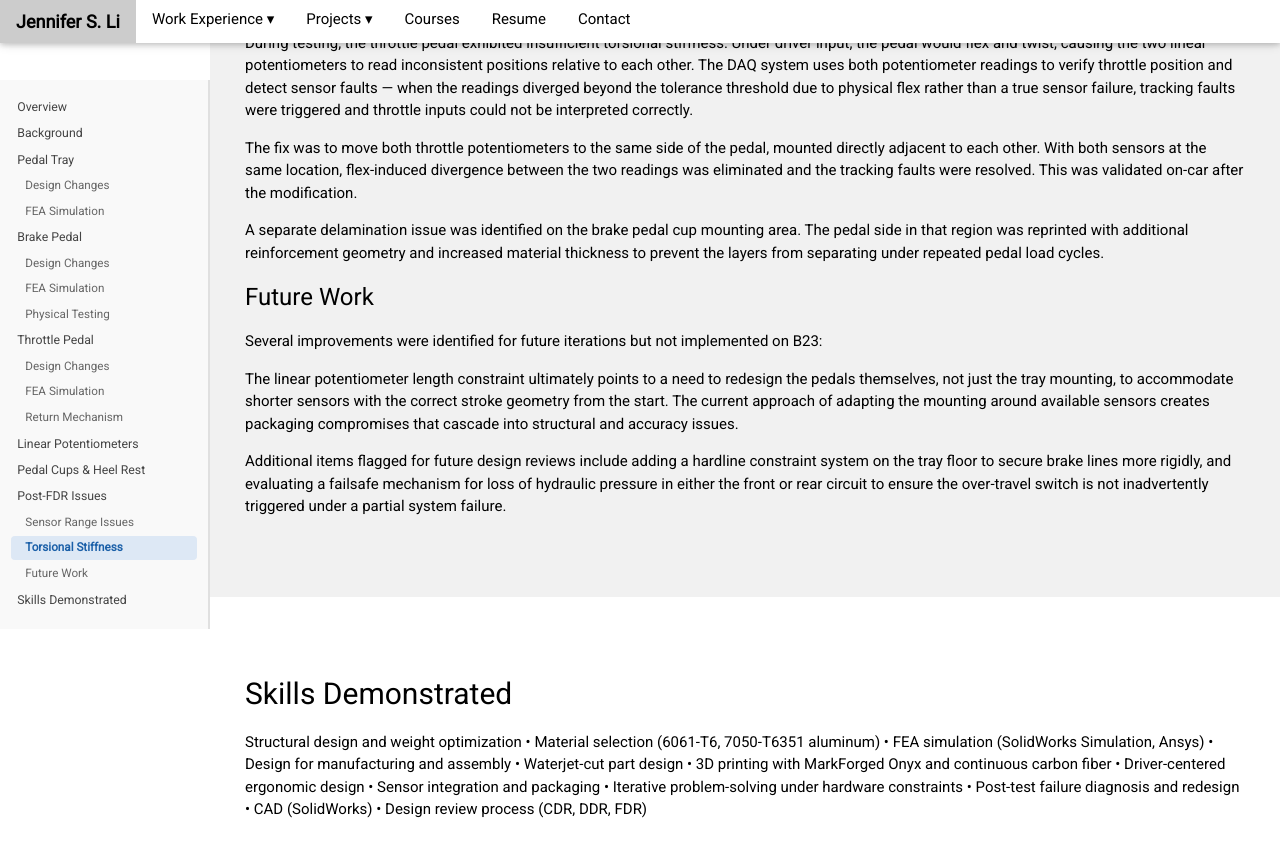
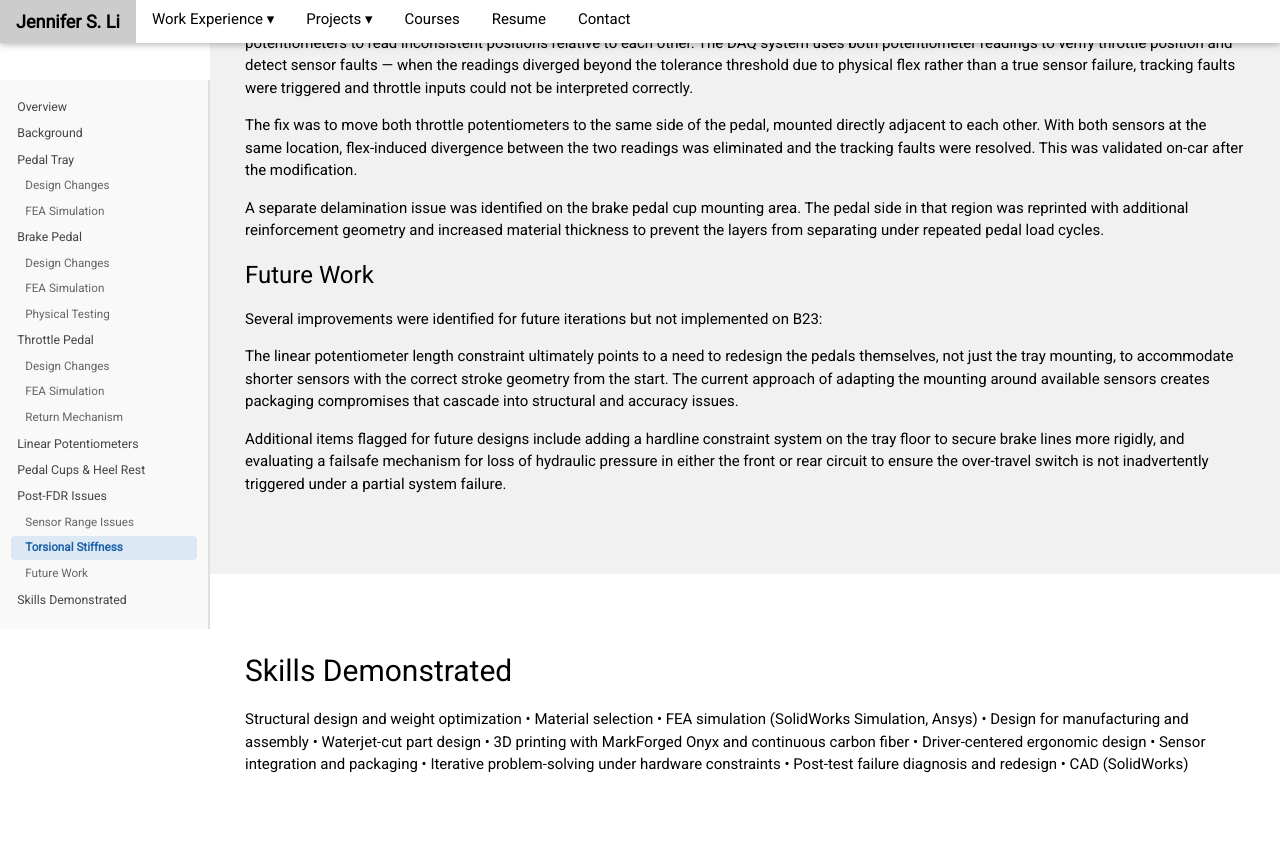
Before and after one commit to jsli905/jsli905.github.io, a Jekyll site: the page projects/bfr/pedals.html, which Jekyll copies as it is, in a window 1280 px wide and 900 px high, scrolled down 4214 px. Shown: the top 857 px of the window. Built offline with Jekyll 4.4.1, drawn with Linux system fonts in a browser that asks for light colours; comment, search, counter and statistics services are not loaded; some of the changed text lies outside the part shown.

Commit message:
Update pedals.html

```diff
--- a/projects/bfr/pedals.html
+++ b/projects/bfr/pedals.html
@@ -530,9 +530,9 @@
 <!-- Post-FDR Issues -->
 <section id="post-fdr" class="w3-padding-64 w3-light-grey">
   <div class="max-width">
-    <h2>Post-FDR Issues and Iterations</h2>
+    <h2>Testing Issues and Iterations</h2>
     <p>
-      The pedal tray went through several significant redesign cycles after FDR as issues were discovered during assembly and on-car testing. These are documented here both for
+      The pedal tray went through several significant redesign cycles after testing began as issues were discovered during  on-car testing. These are documented here both for
       completeness and because they represent the bulk of the real engineering problem-solving work on this subsystem.
     </p>
 
@@ -582,7 +582,7 @@
       structural and accuracy issues.
     </p>
     <p>
-      Additional items flagged for future design reviews include adding a hardline
+      Additional items flagged for future designs include adding a hardline
       constraint system on the tray floor to secure brake lines more rigidly, and
       evaluating a failsafe mechanism for loss of hydraulic pressure in either the front
       or rear circuit to ensure the over-travel switch is not inadvertently triggered
@@ -596,12 +596,12 @@
   <div class="max-width">
     <h2>Skills Demonstrated</h2>
     <p>
-      Structural design and weight optimization • Material selection (6061-T6, 7050-T6351 aluminum) •
+      Structural design and weight optimization • Material selection •
       FEA simulation (SolidWorks Simulation, Ansys) • Design for manufacturing and assembly •
       Waterjet-cut part design • 3D printing with MarkForged Onyx and continuous carbon fiber •
       Driver-centered ergonomic design • Sensor integration and packaging • Iterative
       problem-solving under hardware constraints • Post-test failure diagnosis and redesign •
-      CAD (SolidWorks) • Design review process (CDR, DDR, FDR)
+      CAD (SolidWorks)
     </p>
   </div>
 </section>
```
Also changed, not shown: other parts of projects/bfr/pedals.html (+3 -3 lines).
